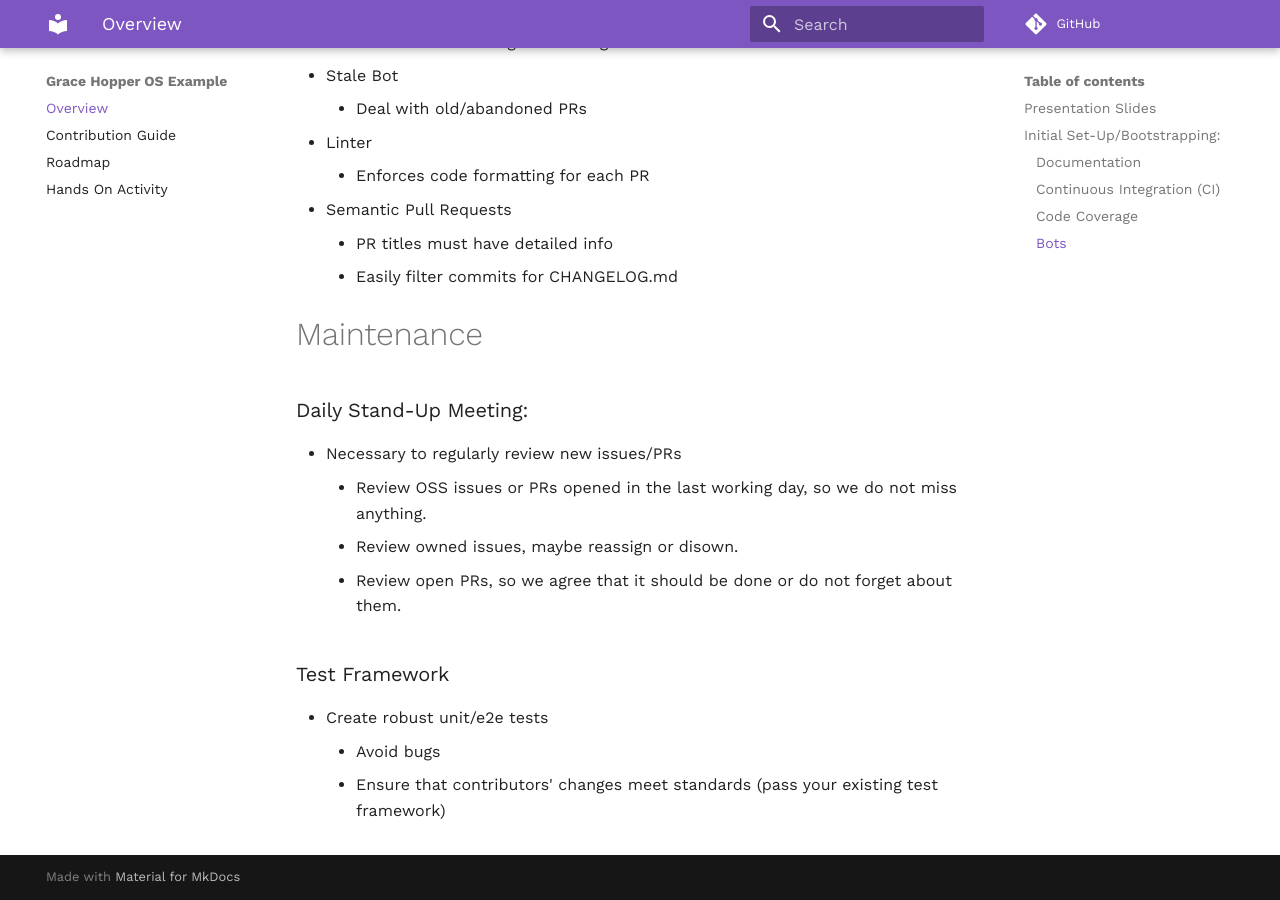
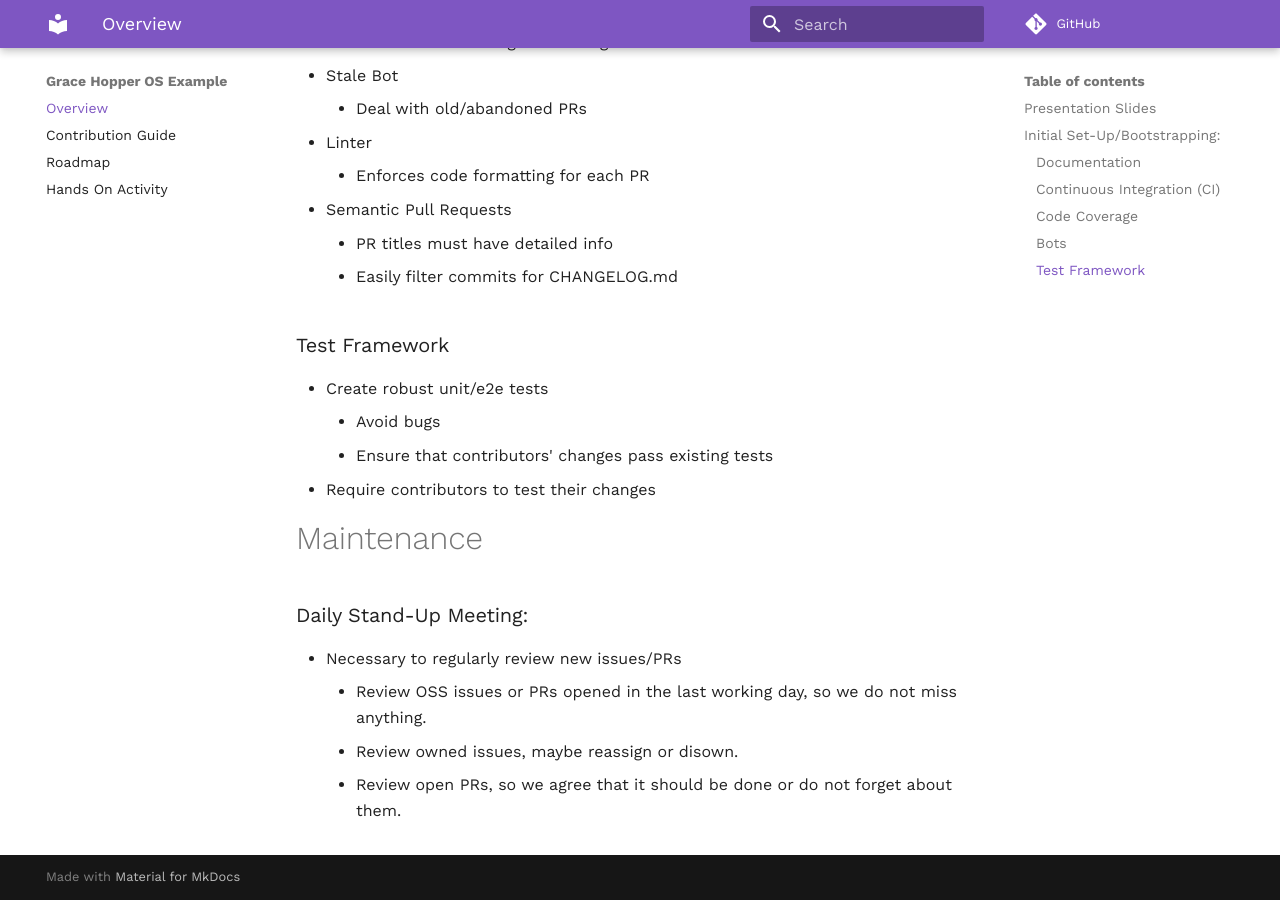
Before and after one commit to oss-workshop/grace-hopper-example, an MkDocs documentation site: the page built from docs/index.md, in a window 1280 px wide and 900 px high, scrolled down 1241 px. Built offline with MkDocs 1.6.1 and Material for MkDocs 9.7.7, drawn with Linux system fonts in a browser that asks for light colours; comment, search, counter and statistics services are not loaded.

Commit message:
Update docs

```diff
--- a/docs/index.md
+++ b/docs/index.md
@@ -41,15 +41,17 @@
     - PR titles must have detailed info
     - Easily filter commits for CHANGELOG.md
 
+### Test Framework
+- Create robust unit/e2e tests
+    - Avoid bugs
+    - Ensure that contributors' changes pass existing tests
+- Require contributors to test their changes
+
 
 # Maintenance
+
 ### Daily Stand-Up Meeting:
 - Necessary to regularly review new issues/PRs
     - Review OSS issues or PRs opened in the last working day, so we do not miss anything.
     - Review owned issues, maybe reassign or disown.
     - Review open PRs, so we agree that it should be done or do not forget about them.
-
-### Test Framework
-- Create robust unit/e2e tests
-    - Avoid bugs
-    - Ensure that contributors' changes meet standards (pass your existing test framework)
```
Also changed, not shown: README.md (+7 -5 lines), 1 other file.
